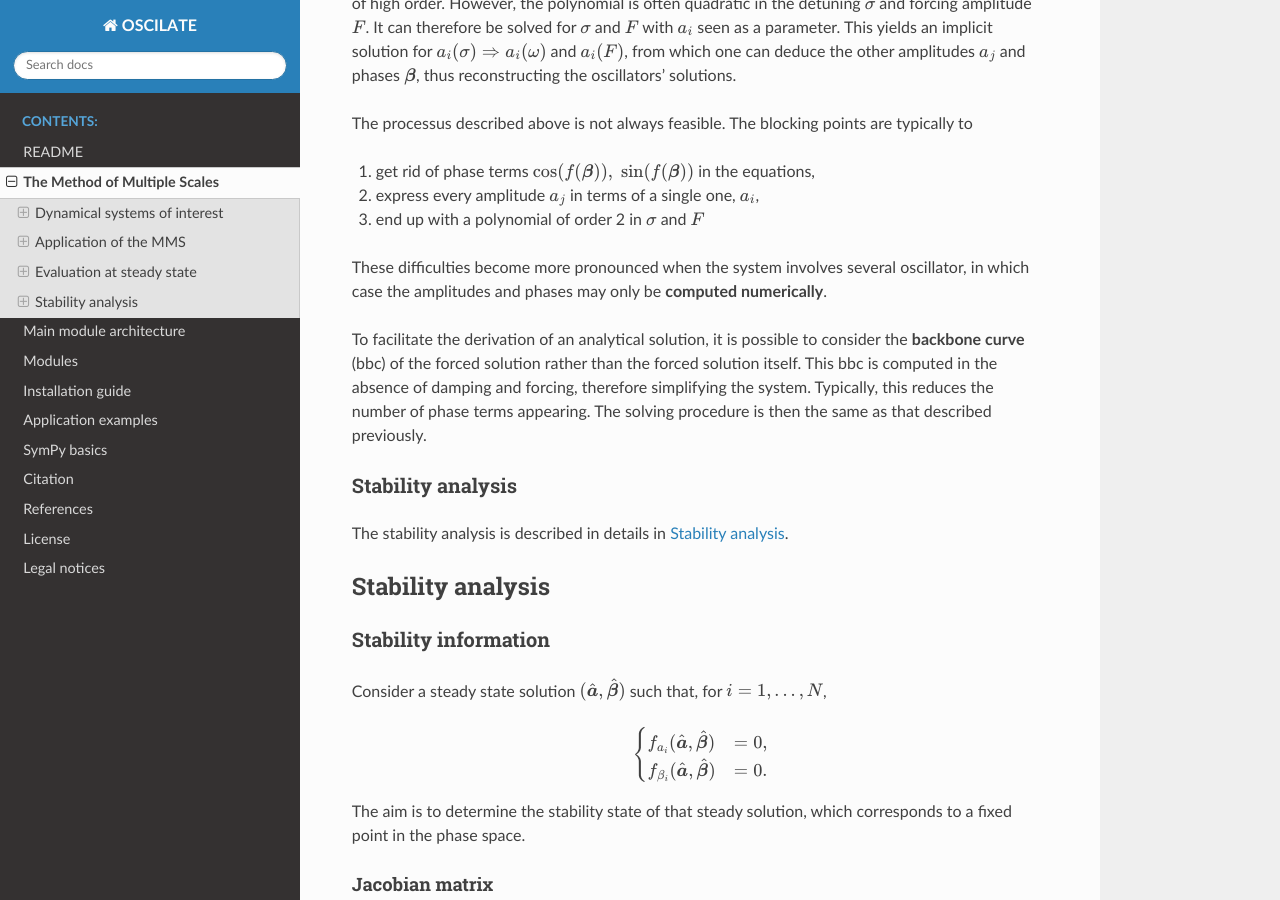
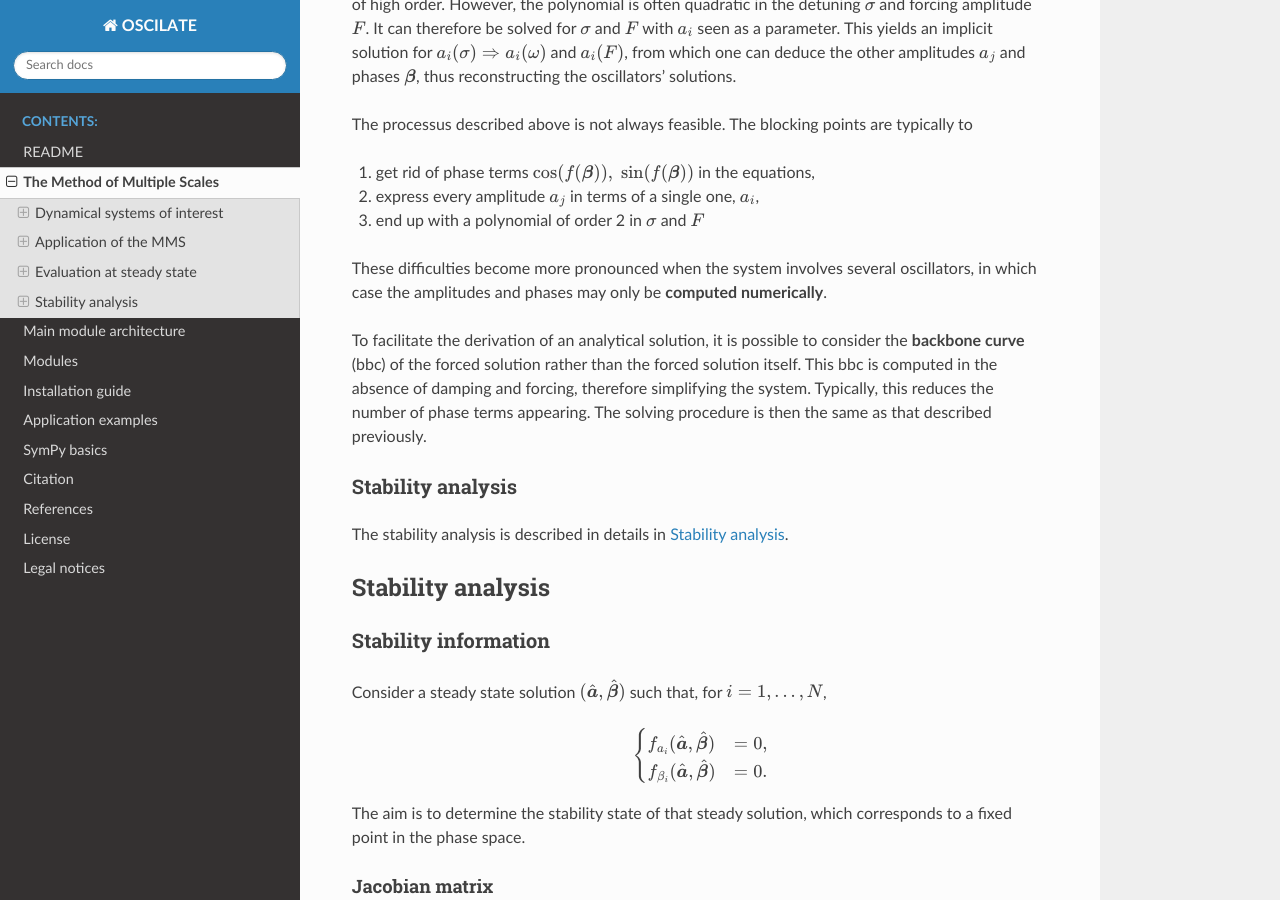
Before and after one commit to VinceECN/OSCILATE, a Sphinx documentation site: the page built from docs/source/mms.rst, in a window 1280 px wide and 900 px high, scrolled down 16911 px. Built offline with Sphinx 7.4.7 and the Read the Docs theme 3.1.0, drawn with Linux system fonts in a browser that asks for light colours; cross-references to code outside the pages are shown as plain code; some of the changed text lies outside the part shown.

Commit message:
Minor corrections to the MMS description

```diff
--- a/docs/source/mms/mms_application.rst
+++ b/docs/source/mms/mms_application.rst
@@ -575,7 +575,7 @@
 The oscillators' motion is simply reconstructed at each order from the definition of the complex coordinates. For oscillator :math:`i` and at order :math:`j`, this results in
 
 .. math::
-    x_{i,j} = z_{i,j} + \bar{z}_{i,j}.
+    x_{i,j}(\boldsymbol{t}) = z_{i,j}(\boldsymbol{t}) + \bar{z}_{i,j}(\boldsymbol{t}).
 
 At this stage, the complex form approach branches back with the oscillator form one.
 
--- a/docs/source/mms/steady_state.rst
+++ b/docs/source/mms/steady_state.rst
@@ -57,7 +57,7 @@
 
 (iii) end up with a polynomial of order 2 in :math:`\sigma` and :math:`F`
 
-These difficulties become more pronounced when the system involves several oscillator, in which case the amplitudes and phases may only be **computed numerically**.
+These difficulties become more pronounced when the system involves several oscillators, in which case the amplitudes and phases may only be **computed numerically**.
 
 To facilitate the derivation of an analytical solution, it is possible to consider the **backbone curve** (bbc) of the forced solution rather than the forced solution itself.
 This bbc is computed in the absence of damping and forcing, therefore simplifying the system. Typically, this reduces the number of phase terms appearing.
```
